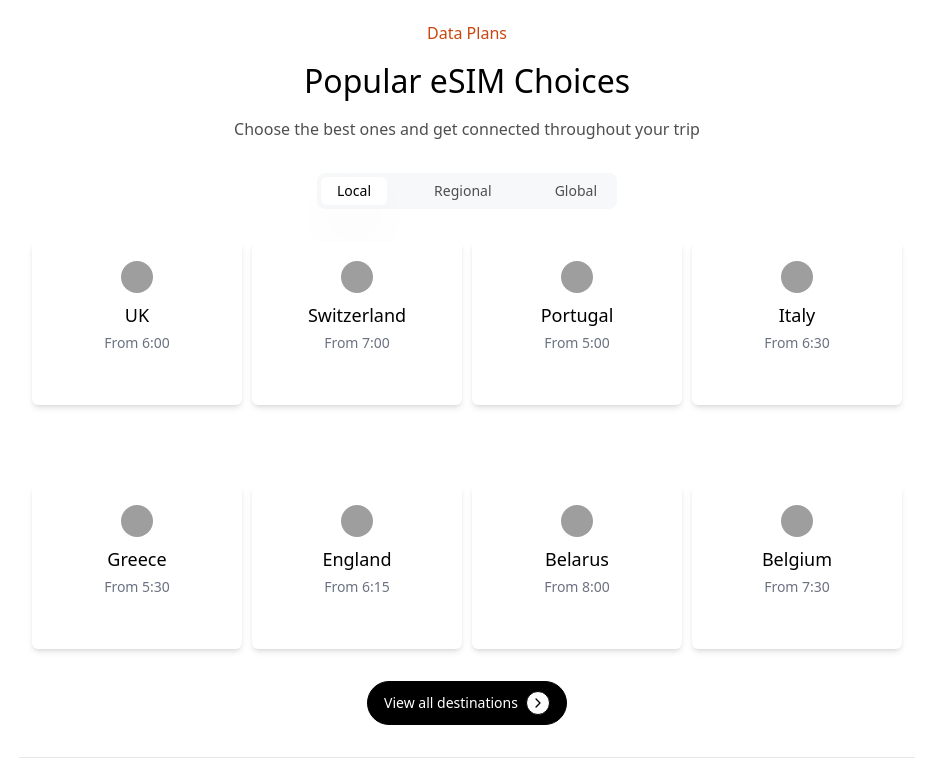
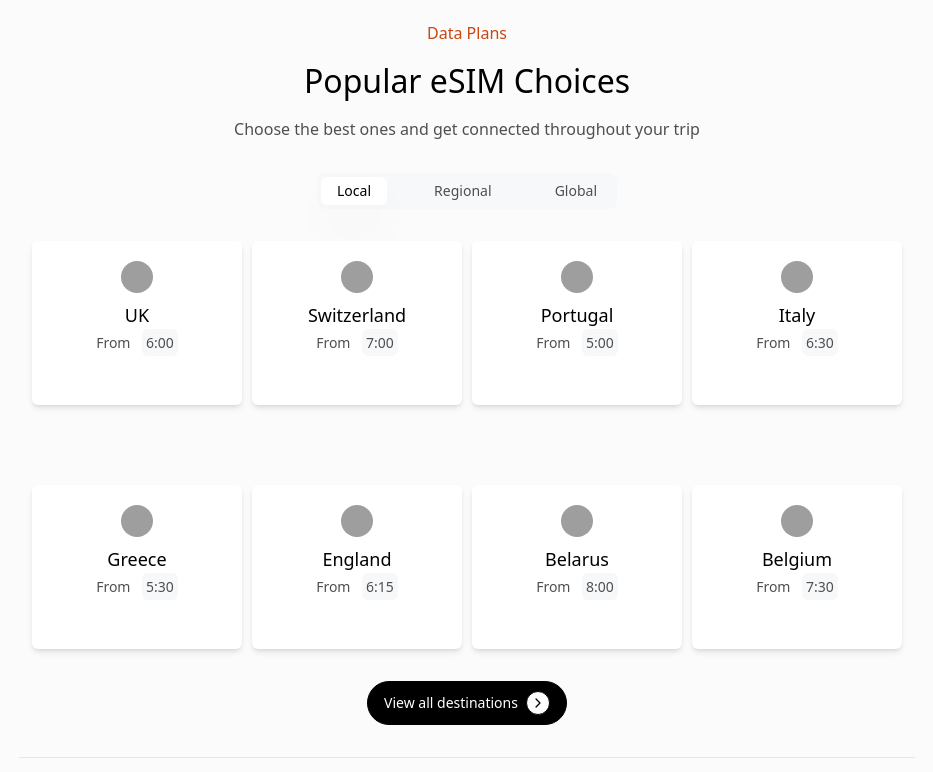
Before and after one commit to Yussif20/Mars, a React (Vite) app: page / in a window 1280 px wide. Shown: the part 1115-1887 px from the top of the page, without its empty margins (173-1106 px from the left). Built offline with nearby package versions, Linux system fonts and the light colour scheme; grey boxes are pictures that could not be loaded.

Commit message:
feat=> add the contact form

```diff
--- a/src/App.jsx
+++ b/src/App.jsx
@@ -3,7 +3,7 @@ import '@fontsource/inter';
 import '@fontsource/inter/500.css';
 import '@fontsource/inter/700.css';
 
-import { Layout, Home, ErrorPage } from './pages';
+import { Layout, Home, ErrorPage, Contact } from './pages';
 
 const router = createBrowserRouter([
   {
@@ -12,6 +12,7 @@ const router = createBrowserRouter([
     errorElement: <ErrorPage />,
     children: [
       { index: true, element: <Home /> },
+      { path: '/contact', element: <Contact /> },
       { path: '/error', element: <ErrorPage /> },
       { path: '/*', element: <ErrorPage /> },
     ],
--- a/src/components/CountrySelector.jsx
+++ b/src/components/CountrySelector.jsx
@@ -14,42 +14,42 @@ const countryData = {
     {
       name: 'UK',
       flag: 'https://flagcdn.com/w20/gb.png',
-      description: 'From 6:00',
+      description: '6:00',
     },
     {
       name: 'Switzerland',
       flag: 'https://flagcdn.com/w20/ch.png',
-      description: 'From 7:00',
+      description: '7:00',
     },
     {
       name: 'Portugal',
       flag: 'https://flagcdn.com/w20/pt.png',
-      description: 'From 5:00',
+      description: '5:00',
     },
     {
       name: 'Italy',
       flag: 'https://flagcdn.com/w20/it.png',
-      description: 'From 6:30',
+      description: '6:30',
     },
     {
       name: 'Greece',
       flag: 'https://flagcdn.com/w20/gr.png',
-      description: 'From 5:30',
+      description: '5:30',
     },
     {
       name: 'England',
       flag: 'https://flagcdn.com/w20/gb-eng.png',
-      description: 'From 6:15',
+      description: '6:15',
     },
     {
       name: 'Belarus',
       flag: 'https://flagcdn.com/w20/by.png',
-      description: 'From 8:00',
+      description: '8:00',
     },
     {
       name: 'Belgium',
       flag: 'https://flagcdn.com/w20/be.png',
-      description: 'From 7:30',
+      description: '7:30',
     },
   ],
   regional: [
@@ -149,8 +149,11 @@ export const CountrySelector = () => {
                 <h3 className="text-lg font-medium text-black">
                   {country.name}
                 </h3>
-                <p className="text-sm text-gray-500 mt-1">
-                  {country.description}
+                <p className="text-sm text-[#4f4f4f] mt-1">
+                  From{' '}
+                  <span className="bg-[#F6F8FA] ml-2 p-1 rounded-[6px]">
+                    {country.description}
+                  </span>
                 </p>
               </>
             ) : (
--- /dev/null
+++ b/src/pages/Contact.jsx
@@ -0,0 +1,10 @@
+import { ContactUs, FAQ } from '../sections';
+
+export const Contact = () => {
+  return (
+    <>
+      <ContactUs />
+      <FAQ />
+    </>
+  );
+};
--- a/src/pages/Layout.jsx
+++ b/src/pages/Layout.jsx
@@ -4,7 +4,7 @@ import { Header, Footer } from '../components'; // Import your Header component
 
 export const Layout = () => {
   return (
-    <div className="flex flex-col min-h-screen bg-white font-inter">
+    <div className="flex flex-col min-h-screen bg-[#fbfbfb] font-inter">
       {/* Header - Fixed across all routes */}
       <header className="w-full bg-white shadow-xs">
         <Header />
--- a/src/pages/index.js
+++ b/src/pages/index.js
@@ -1,3 +1,4 @@
 export * from './Layout'
 export * from './Home'
 export * from './ErrorPage'
+export * from './Contact'
--- /dev/null
+++ b/src/sections/ContactUs.jsx
@@ -0,0 +1,92 @@
+import { Button } from '../components';
+import { useState } from 'react';
+
+export const ContactUs = () => {
+  const [formData, setFormData] = useState({
+    name: '',
+    email: '',
+    message: '',
+  });
+  const [submitted, setSubmitted] = useState(false);
+
+  const handleChange = (e) => {
+    const { name, value } = e.target;
+    setFormData((prev) => ({
+      ...prev,
+      [name]: value,
+    }));
+  };
+
+  const handleSubmit = (e) => {
+    e.preventDefault();
+    if (formData.name && formData.email && formData.message) {
+      setSubmitted(true);
+      setFormData({ name: '', email: '', message: '' });
+      setTimeout(() => setSubmitted(false), 3000); // Hide alert after 3 seconds
+    }
+  };
+
+  return (
+    <section className="font-inter py-12">
+      <div className="text-center flex flex-col gap-4 max-w-2xl mx-auto">
+        <p className="text-[#cb460e] font-bold uppercase tracking-wider">
+          Contact Us
+        </p>
+        <h2 className="text-[32px] md:text-[40px] leading-10 font-semibold tracking-tight text-gray-800">
+          Get in Touch
+        </h2>
+        <p className="leading-6 text-[#4f4f4f] text-lg">
+          Have a feature suggestion, bug report, or question?
+        </p>
+      </div>
+
+      <form
+        onSubmit={handleSubmit}
+        className="flex flex-col items-center justify-between gap-6 mt-16 w-5/6 mx-auto px-4"
+      >
+        <input
+          className="h-12 px-4 py-2 w-full bg-gray-100 outline-none border-none text-[#333333] rounded-md placeholder:text-[#999999] transition-all"
+          type="text"
+          name="name"
+          value={formData.name}
+          onChange={handleChange}
+          placeholder="Your Name"
+          required
+        />
+        <input
+          className="h-12 px-4 py-2 w-full bg-gray-100 outline-none border-none text-[#333333] rounded-md placeholder:text-[#999999] transition-all"
+          type="email"
+          name="email"
+          value={formData.email}
+          onChange={handleChange}
+          placeholder="your@email.com"
+          required
+        />
+        <textarea
+          className="h-32 px-4 py-2 w-full bg-gray-100 outline-none border-none text-[#333333] rounded-md placeholder:text-[#999999] resize-y transition-all"
+          name="message"
+          value={formData.message}
+          onChange={handleChange}
+          placeholder="Your message..."
+          required
+        />
+        <div className="w-full">
+          <Button
+            animated
+            className="w-full rounded-md border-none text-white font-semibold"
+            size="md"
+            type="submit"
+          >
+            Send Message
+          </Button>
+        </div>
+
+        {submitted && (
+          <div className="fixed top-4 left-1/2 transform -translate-x-1/2 bg-green-500 text-white px-6 py-3 rounded-md shadow-lg animate-fade-in">
+            Thanks! We will be in touch soon.
+          </div>
+        )}
+      </form>
+    </section>
+  );
+};
--- /dev/null
+++ b/src/sections/FAQ.jsx
@@ -0,0 +1,5 @@
+import React from 'react';
+
+export const FAQ = () => {
+  return <div>FAQ</div>;
+};
--- a/src/sections/Hero.jsx
+++ b/src/sections/Hero.jsx
@@ -13,19 +13,19 @@ export const Hero = () => {
           travel.
         </p>
         <div className="flex items-center justify-between flex-col md:flex-row gap-4">
-          <Button animated={false} size="sm">
+          <Button className="group" animated size="sm">
             <p className="flex items-center justify-center gap-2">
               <ion-icon
-                className="text-white text-2xl"
+                className="text-white text-2xl group-hover:text-black transition-colors duration-200"
                 name="logo-apple"
               ></ion-icon>
               <span>App Store</span>
             </p>
           </Button>{' '}
-          <Button animated={false} size="sm">
+          <Button className="group" animated size="sm">
             <p className="flex items-center justify-center gap-2">
               <ion-icon
-                className="text-white text-2xl"
+                className="text-white text-2xl group-hover:text-black transition-colors duration-200"
                 name="logo-google-playstore"
               ></ion-icon>
               <span>Play Store</span>
--- a/src/sections/index.js
+++ b/src/sections/index.js
@@ -1,2 +1,4 @@
 export * from './Hero'
 export * from './Plans'
+export * from './ContactUs'
+export * from './FAQ'
```
